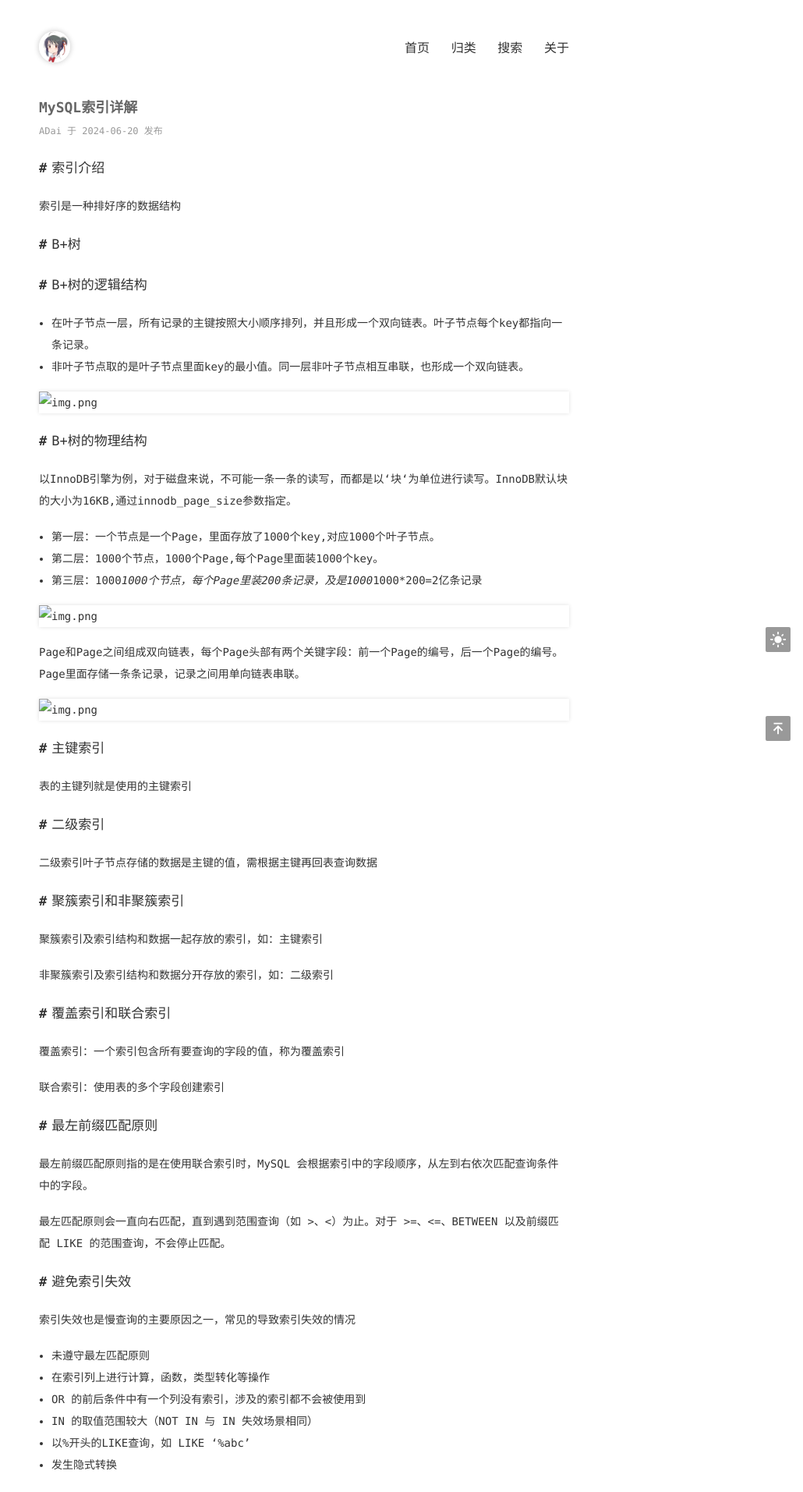
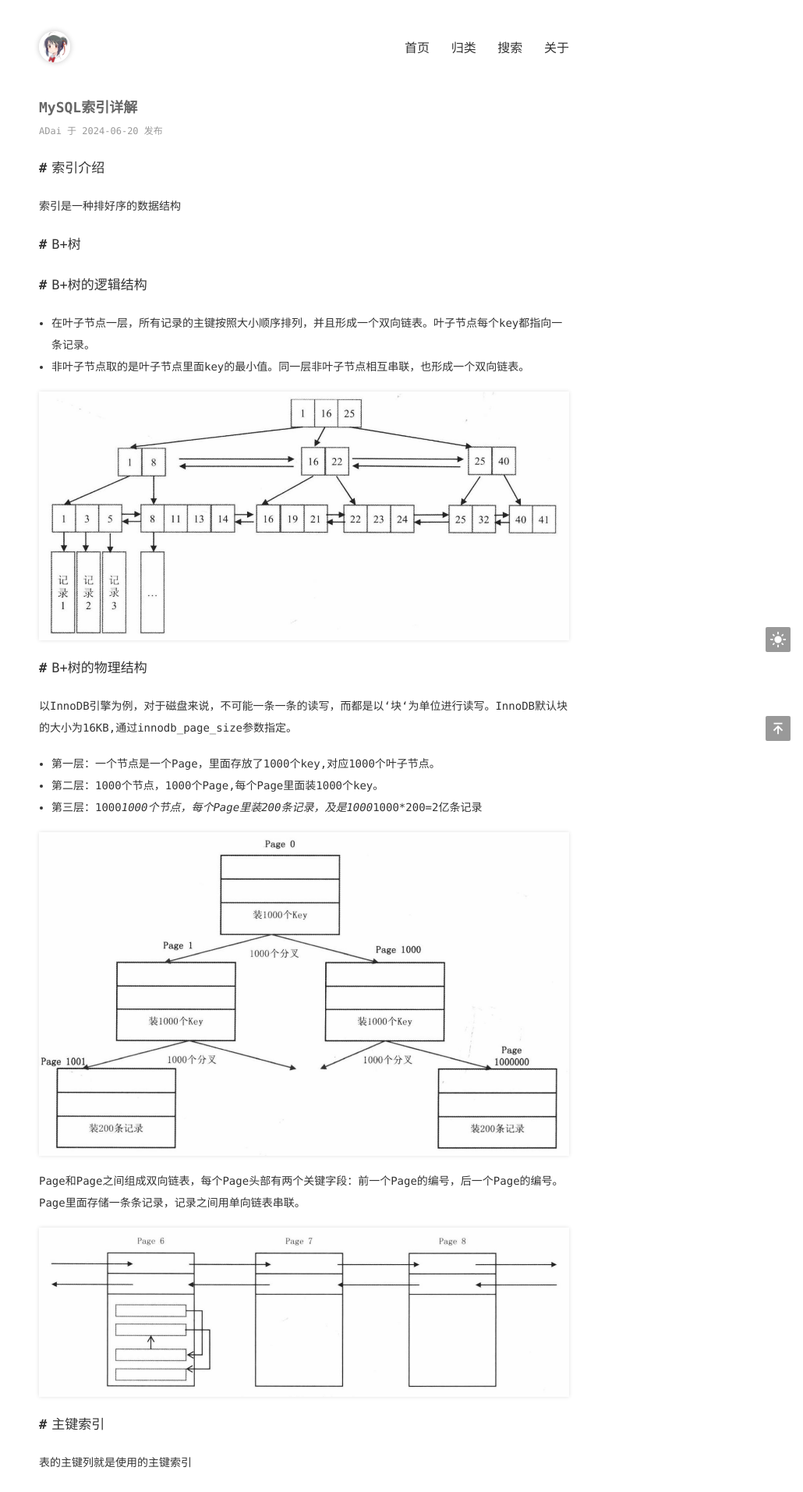
Before and after one commit to ADai00/ADai00.github.io, a Jekyll site: the page built from _posts/MySQL/2024-06-20-MySQL索引详解.md, in a window 1280 px wide. Shown: the top 1913 px of the page at 78% size, without its empty margins (250-1280 px from the left). Built offline with Jekyll 4.4.1, drawn with Linux system fonts in a browser that asks for light colours.

Commit message:
feat: 新增 mysql索引详解

```diff
--- a/_posts/MySQL/2024-06-20-MySQL索引详解.md
+++ b/_posts/MySQL/2024-06-20-MySQL索引详解.md
@@ -14,7 +14,7 @@ categories: [ MySQL ]
 - 在叶子节点一层，所有记录的主键按照大小顺序排列，并且形成一个双向链表。叶子节点每个key都指向一条记录。
 - 非叶子节点取的是叶子节点里面key的最小值。同一层非叶子节点相互串联，也形成一个双向链表。
 
-![img.png](../../posts/2024/06/20/01.png)
+![01.png](01.png)
 
 ## B+树的物理结构
 
@@ -24,11 +24,11 @@ categories: [ MySQL ]
 - 第二层：1000个节点，1000个Page,每个Page里面装1000个key。
 - 第三层：1000*1000个节点，每个Page里装200条记录，及是1000*1000*200=2亿条记录
 
-![img.png](../../posts/2024/06/20/02.png)
+![02.png](02.png)
 
 Page和Page之间组成双向链表，每个Page头部有两个关键字段：前一个Page的编号，后一个Page的编号。Page里面存储一条条记录，记录之间用单向链表串联。
 
-![img.png](../../posts/2024/06/20/03.png)
+![03.png](03.png)
 
 # 主键索引
 
```
